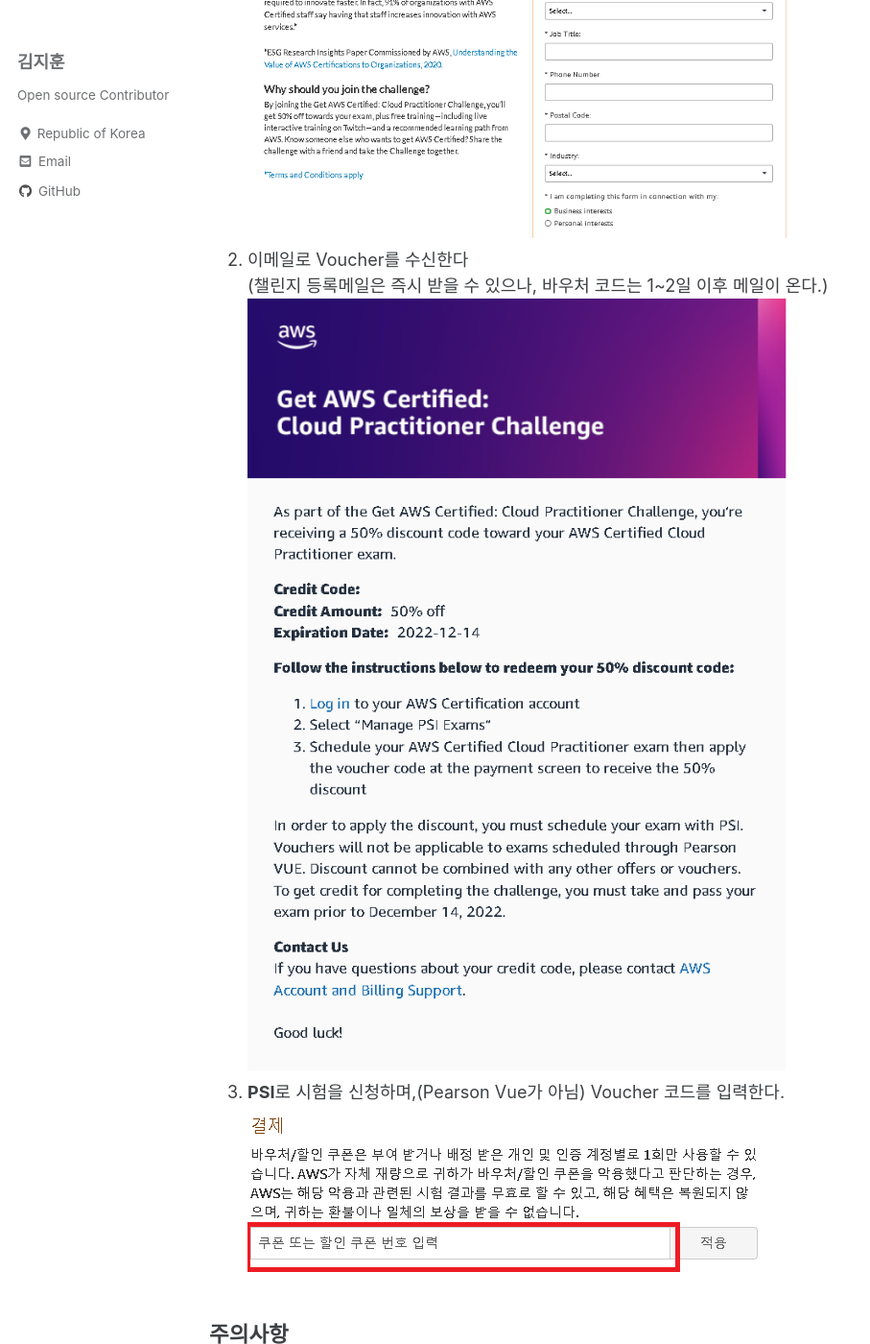
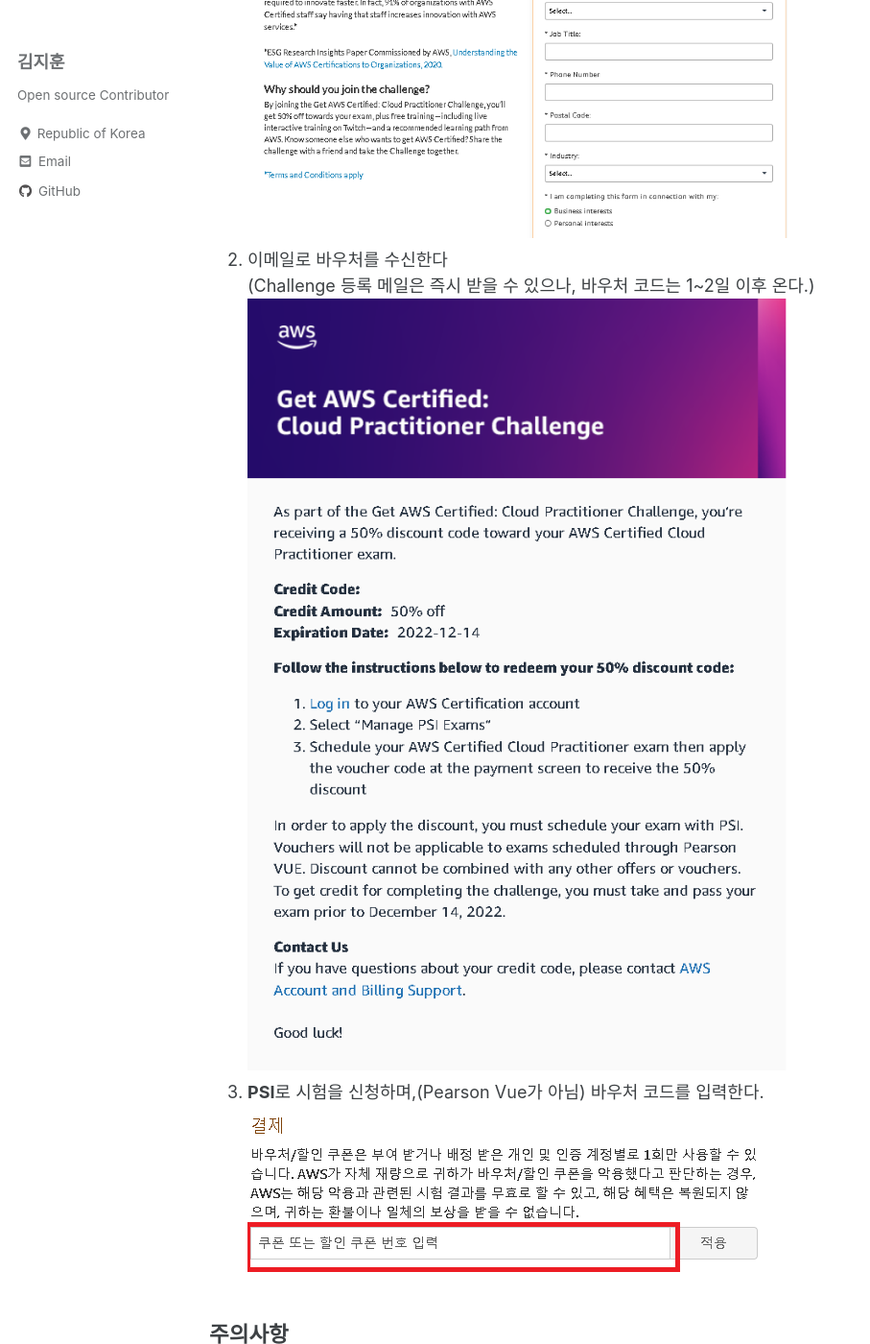
Before and after one commit to shblue21/shblue21.github.io, a Jekyll site: the page built from _posts/aws/2022-08-23-AWS-Cloud-Practitioner-시험-50%-할인받기(~09.30).md, in a window 1280 px wide and 1400 px high, scrolled down 1148 px. Shown: the whole window at 96% size, without its empty margins (0-907 px from the left). Built offline with Jekyll 4.4.1, drawn with Linux system fonts in a browser that asks for light colours; cached includes are drawn as plain includes; comment, search, counter and statistics services are not loaded; some of the changed text lies outside the part shown.

Commit message:
바우처 -> voucher

```diff
--- a/_posts/aws/2022-08-23-AWS-Cloud-Practitioner-시험-50%-할인받기(~09.30).md
+++ b/_posts/aws/2022-08-23-AWS-Cloud-Practitioner-시험-50%-할인받기(~09.30).md
@@ -19,16 +19,16 @@
 하기에 설명했지만, **09월 30일**까지 등록 해야 하므로, 일단 등록하길 권장한다.(사용은 별개)
 
 ## 등록방법
-1. [Cloud Practitioner Challenge](https://pages.awscloud.com/GLOBAL-ln-GC-TrainCert-Cloud-Practitioner-Challenge-2022-reg.html) 에 접속하여, 챌린지를 등록한다.
+1. [Cloud Practitioner Challenge](https://pages.awscloud.com/GLOBAL-ln-GC-TrainCert-Cloud-Practitioner-Challenge-2022-reg.html) 에 접속하여, Challenge를 등록한다.
 ![Exam001](/img/220823_AWSExam_1.png){: width="70%" height="70%"}
-2. 이메일로 Voucher를 수신한다
-(챌린지 등록메일은 즉시 받을 수 있으나, 바우처 코드는 1~2일 이후 메일이 온다.)
+2. 이메일로 바우처를 수신한다
+(Challenge 등록 메일은 즉시 받을 수 있으나, 바우처 코드는 1~2일 이후 온다.)
 ![Exam002](/img/220823_AWSExam_2.png){: width="70%" height="70%"}
-3. **PSI**로 시험을 신청하며,(Pearson Vue가 아님) Voucher 코드를 입력한다.
+3. **PSI**로 시험을 신청하며,(Pearson Vue가 아님) 바우처 코드를 입력한다.
 ![Exam003](/img/220823_AWSExam_3.png)
 
 ## 주의사항
-- 50% 할인 받으려면, PSI에서 시험을 예약해야 함.
+- 50% 할인 받으려면, **PSI**에서 시험을 예약해야 함.
 - Global Challenge에 등록 가능한 날짜는 **2022년 09월 30일** 까지임.
 - 그러나 바우처를 이용한 시험예약은 **2022년 12월 14일** 까지 가능함(바우처 사용기한)
 - 등록한 후 Challenge 정보는 메일로 송부됨, **바우처 코드는 1~2일** 정도 소요됨.
```
